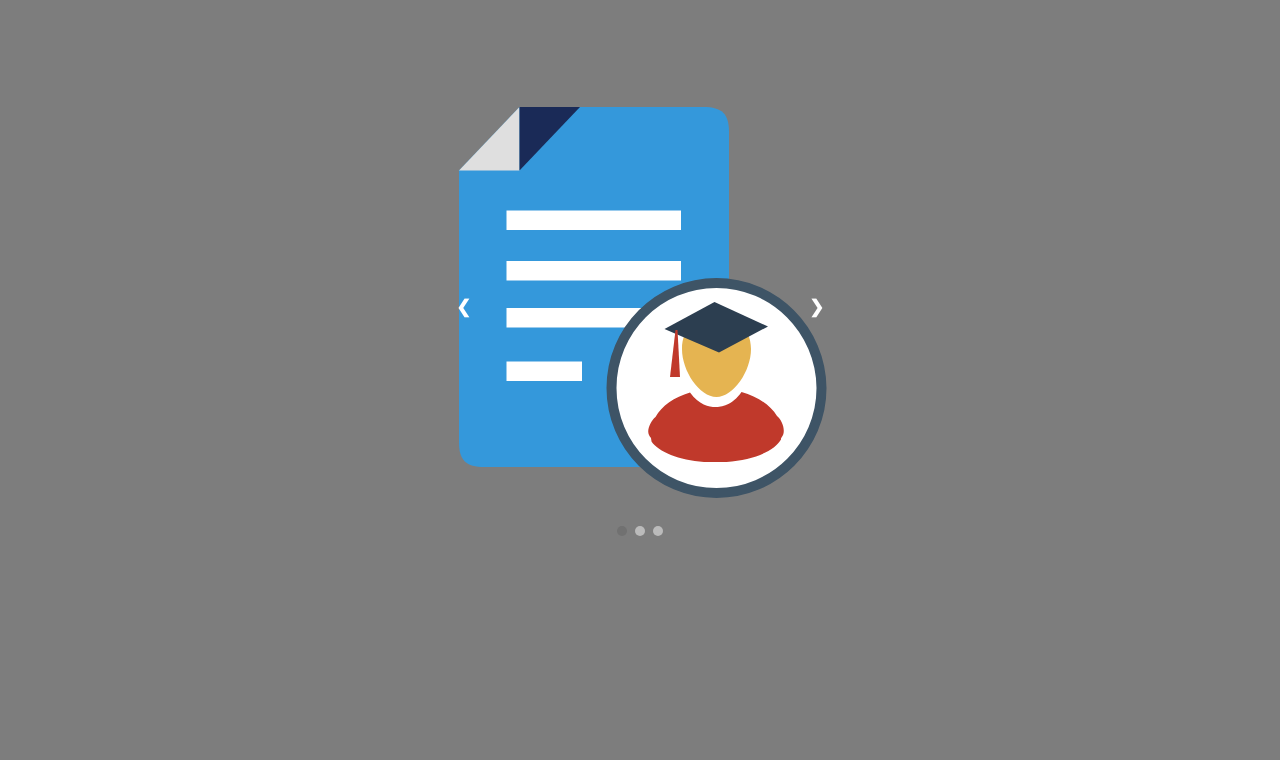
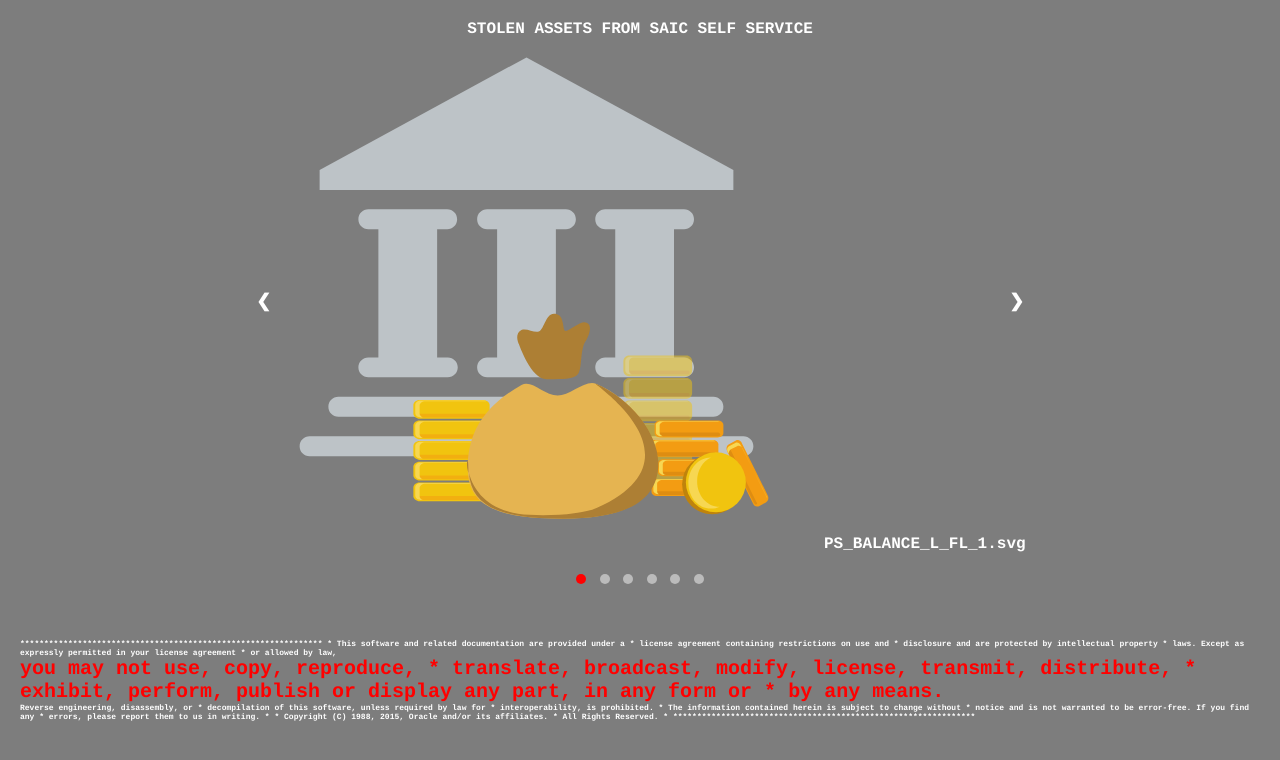
Before and after one commit to m1sis/stolen-icons, a plain HTML site: page index.html in a window 1280 px wide. Drawn offline with Linux system fonts and the light colour scheme.

Commit message:
working version

```diff
--- a/index.html
+++ b/index.html
@@ -5,22 +5,29 @@
     <title>Slideshow</title>
     <style>
       /* Styling for slideshow container */
-      body {
-        margin-top: 100px;
-        background: #7d7d7d;
+      .slideshow-container {
+        max-width: 800px;
+        position: relative;
+        margin: auto;
       }
-
-      .slideshow-container {
-        max-width: 400px;
-        position: relative;
-        margin: 0 auto;
+      .redtext {
+        color: red;
+        font-size: 20px;
       }
-
       /* Styling for slides */
       .mySlides {
   display: none;
+  text-align: center; /* center the images */
+  word-wrap: break-word; /* add this rule to wrap text */
 }
 
+.mySlides img {
+  width: 70%;
+  max-height: 500px;
+  object-fit: contain;
+    margin-bottom: 10px;
+
+}
       /* Styling for previous and next buttons */
       .prev, .next {
         position: absolute;
@@ -62,24 +69,58 @@
 
       /* Styling for active dot */
       .active, .dot:hover {
-        background-color: #717171;
+        background-color: red;
+      }
+      body {
+        font-family: courier;
+        font-weight: bold;
+        color: white;
+        background-color: #7d7d7d;
+        margin: 20px;
+      }
+      .agreement {
+        font-size: 8px;
+        margin: 50px auto;
+      }
+      .title {
+        text-align: center;
+          font-size: 25;
+        margin: 10 auto;
       }
     </style>
   </head>
   <body>
-
+<div class="title">STOLEN ASSETS FROM SAIC SELF SERVICE</div>
     <div class="slideshow-container">
       <!-- Images to display in slideshow -->
       <div class="mySlides">
-        <img src="PS_ADMISSIONS_L_FL_1.svg" style="width:100%">
+        <img src="PS_BALANCE_L_FL_1.svg" style="width:70%">
+      PS_BALANCE_L_FL_1.svg
       </div>
 
       <div class="mySlides">
-        <img src="PS_ALERTS_L_FL_21860.svg" style="width:100%">
+        <img src="PS_ADMISSIONS_L_FL_1.svg" style="width:70%">
+      PS_ADMISSIONS_L_FL_1.svg
       </div>
 
       <div class="mySlides">
-        <img src="PT_HEADER_ALERTS_1.svg" style="width:100%">
+        <img src="PS_ALERTS_L_FL_21860.svg" style="width:70%">
+      PS_ALERTS_L_FL_21860.svg
+      </div>
+
+      <div class="mySlides">
+      <img src="PS_PERF_STATUS_PIE_CHART_L_FL_1.svg" style="width:70%">
+      PS_PERF_STATUS_PIE_CHART_L_FL_1.svg
+      </div>
+
+      <div class="mySlides">
+        <img src="PT_HEADER_ALERTS_1.svg" style="width:70%">
+      PT_HEADER_ALERTS_1.svg
+      </div>
+
+      <div class="mySlides">
+        <img src="PTNUI_CLOSE_ICN_1.svg" style="width:70%">
+     PTNUI_CLOSE_ICN_1.svg
       </div>
 
       <!-- Previous and next buttons -->
@@ -93,11 +134,35 @@
       <span class="dot" onclick="currentSlide(1)"></span>
       <span class="dot" onclick="currentSlide(2)"></span>
       <span class="dot" onclick="currentSlide(3)"></span>
+    <span class="dot" onclick="currentSlide(4)"></span>
+      <span class="dot" onclick="currentSlide(5)"></span>
+      <span class="dot" onclick="currentSlide(6)"></span>
+
+    </div>
+    <div class="agreement">
+***************************************************************
+*  This software and related documentation are provided under a
+*  license agreement containing restrictions on use and
+*  disclosure and are protected by intellectual property
+*  laws. Except as expressly permitted in your license agreement
+*  or allowed by law, <div class="redtext">you may not use, copy, reproduce,
+*  translate, broadcast, modify, license, transmit, distribute,
+*  exhibit, perform, publish or display any part, in any form or
+*  by any means.</div>Reverse engineering, disassembly, or
+*  decompilation of this software, unless required by law for
+*  interoperability, is prohibited.
+*  The information contained herein is subject to change without
+*  notice and is not warranted to be error-free. If you find any
+*  errors, please report them to us in writing.
+*
+*  Copyright (C) 1988, 2015, Oracle and/or its affiliates.
+*  All Rights Reserved.
+* ***************************************************************
 </div>
 
   <!-- JavaScript for slideshow functionality -->
     <script>
-      let slideIndex = 1;
+      var slideIndex = 1;
 showSlides(slideIndex);
 
 function plusSlides(n) {
@@ -123,6 +188,7 @@ dots[i].className = dots[i].className.replace(" active", "");
   slides[slideIndex-1].style.display = "block";
   dots[slideIndex-1].className += " active";
 }
+
 </script>
 
   </body>
```
Lines whose indentation alone changed are shown as unchanged.
